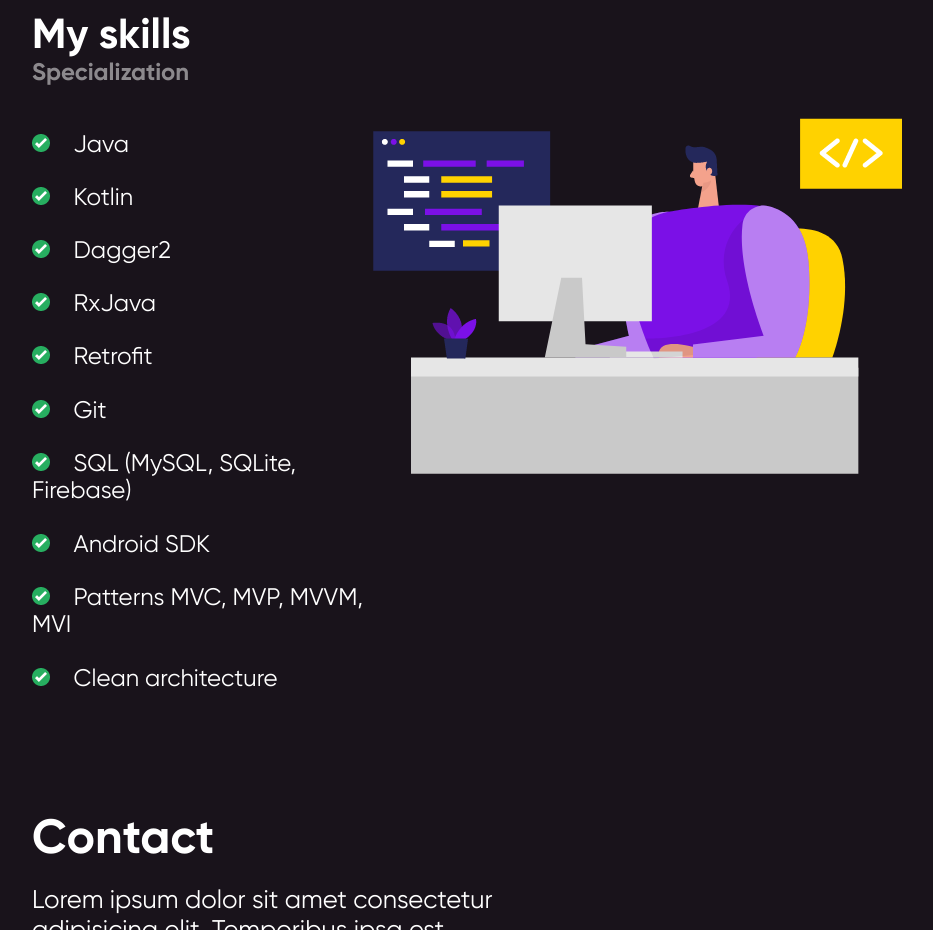
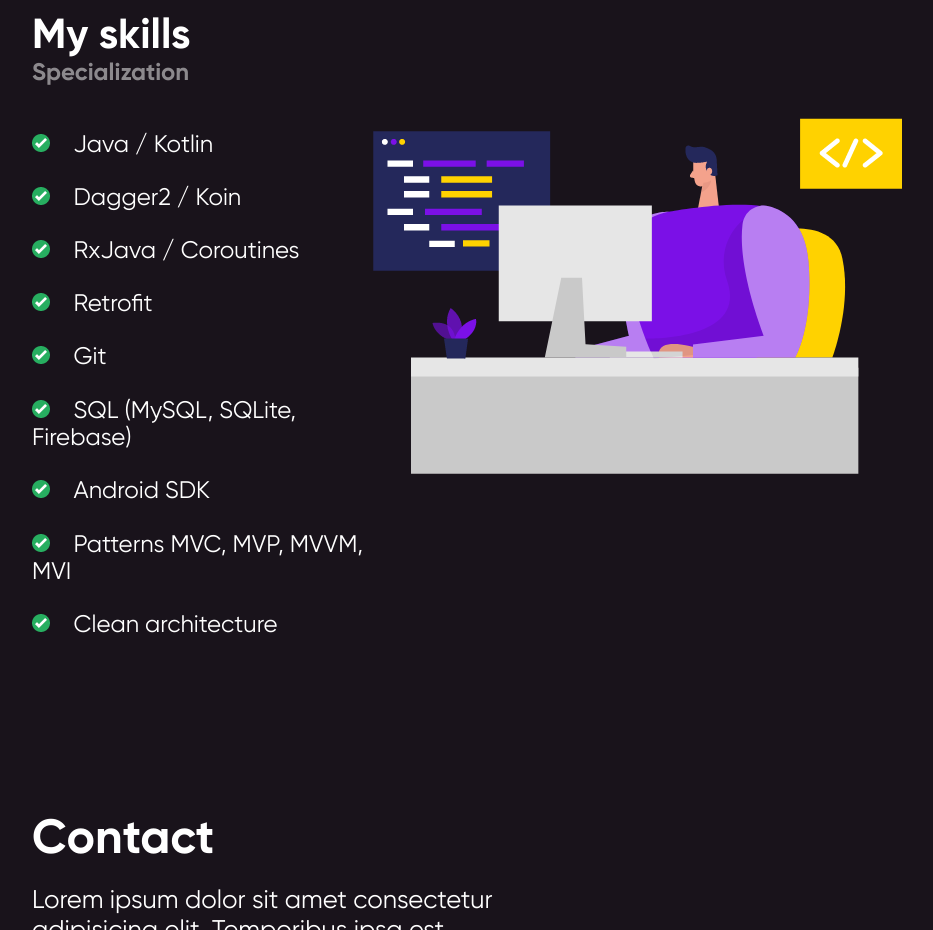
Before and after one commit to DizelBadCoder/dizel.github.io, a plain HTML site: page index.html in a window 1280 px wide. Shown: the part 3240-4170 px from the top of the page, without its empty margins (64-997 px from the left). Drawn offline with Linux system fonts and the light colour scheme.

Commit message:
update skills

```diff
--- a/index.html
+++ b/index.html
@@ -359,16 +359,13 @@
                         <ul class="section-skills-container-content-block1-list">
                             <li class="section-skills-container-content-block1-list-item"><img
                                     src="img/skills-gal.png"><span
-                                    class="section-skills-container-content-block1-list-item__text"> Java </span></li>
+                                    class="section-skills-container-content-block1-list-item__text"> Java / Kotlin </span></li>
                             <li class="section-skills-container-content-block1-list-item"><img
                                     src="img/skills-gal.png"><span
-                                    class="section-skills-container-content-block1-list-item__text"> Kotlin</span></li>
+                                    class="section-skills-container-content-block1-list-item__text"> Dagger2 / Koin</span></li>
                             <li class="section-skills-container-content-block1-list-item"><img
                                     src="img/skills-gal.png"><span
-                                    class="section-skills-container-content-block1-list-item__text"> Dagger2</span></li>
-                            <li class="section-skills-container-content-block1-list-item"><img
-                                    src="img/skills-gal.png"><span
-                                    class="section-skills-container-content-block1-list-item__text"> RxJava</span></li>
+                                    class="section-skills-container-content-block1-list-item__text"> RxJava / Coroutines</span></li>
                             <li class="section-skills-container-content-block1-list-item"><img
                                     src="img/skills-gal.png"><span
                                     class="section-skills-container-content-block1-list-item__text"> Retrofit</span>
```
